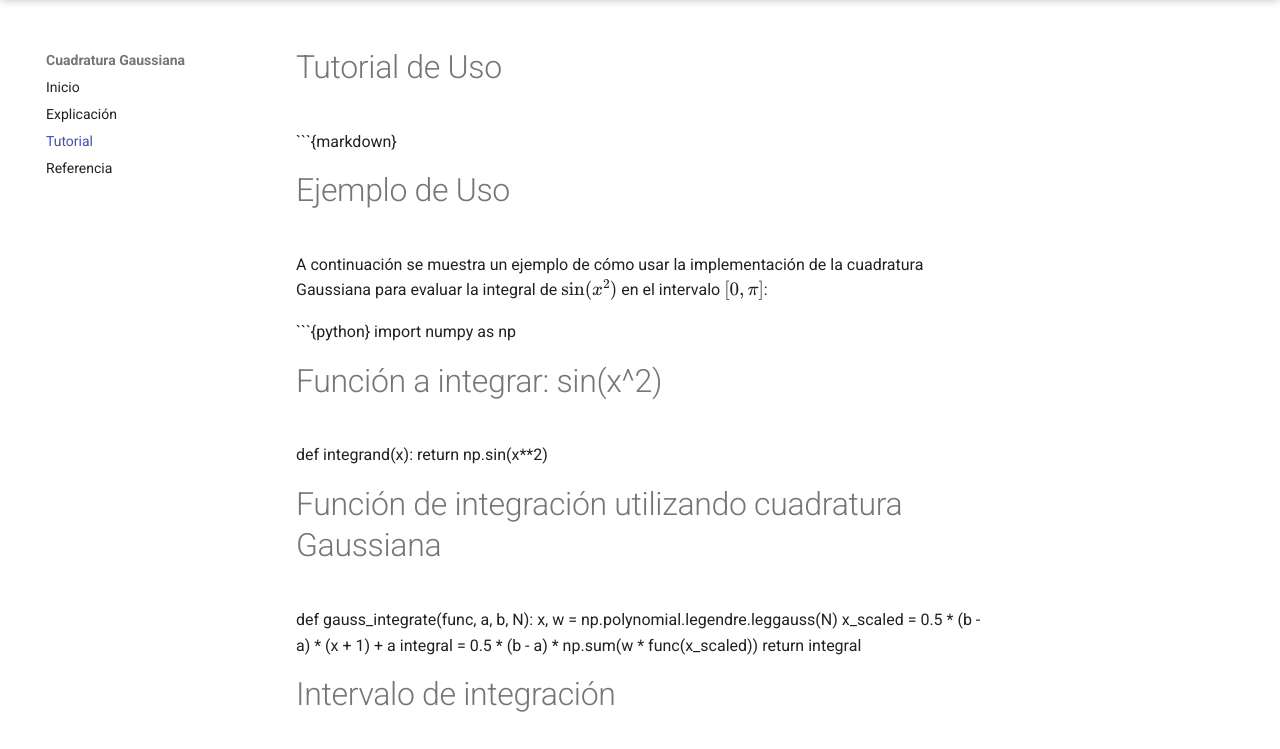
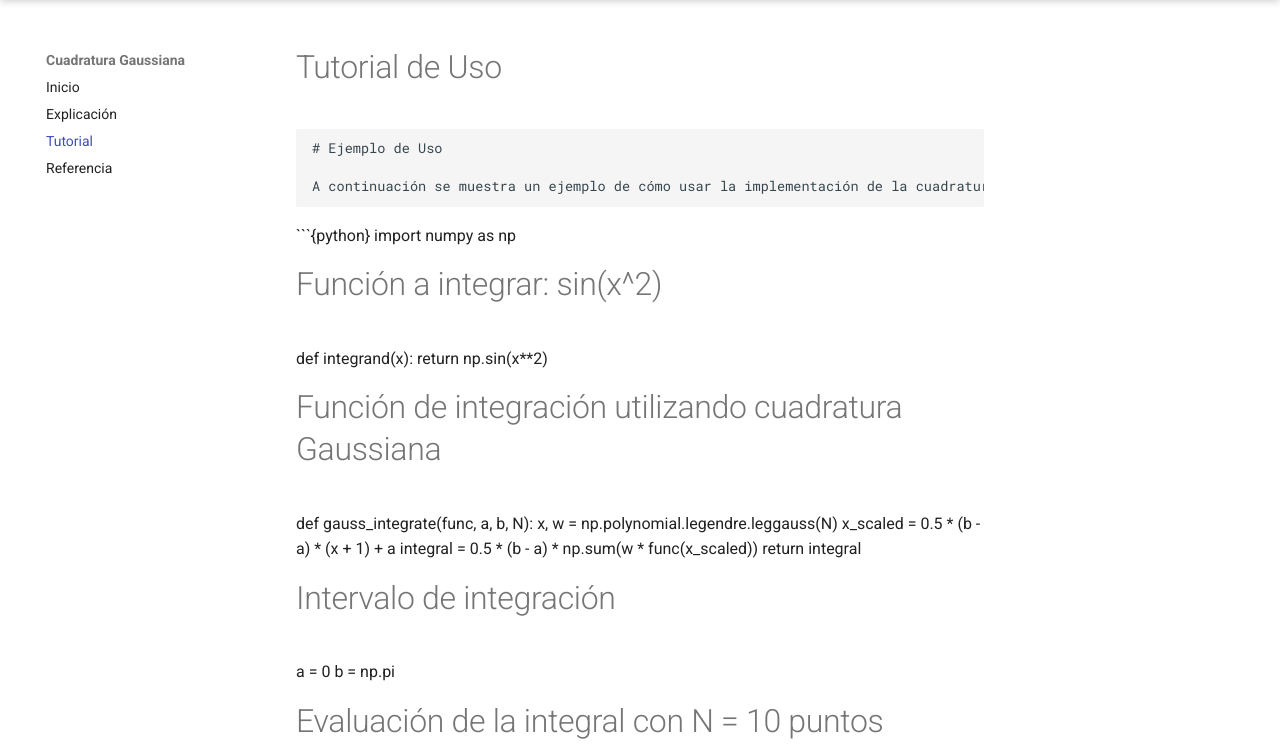
Before and after one commit to KarolayAN/Tarea2, a plain HTML site: page tutorials/index.html in a window 1280 px wide. Shown: the part 51-800 px from the top of the page. Drawn offline with nearby package versions, Linux system fonts and the light colour scheme.

Commit message:
Deployed f12a2aa with MkDocs version: 1.6.1

````diff
--- a/tutorials/index.html
+++ b/tutorials/index.html
@@ -290,9 +290,10 @@
 
 
 <h1 id="tutorial-de-uso">Tutorial de Uso<a class="headerlink" href="#tutorial-de-uso" title="Permanent link">&para;</a></h1>
-<p>```{markdown}</p>
-<h1 id="ejemplo-de-uso">Ejemplo de Uso<a class="headerlink" href="#ejemplo-de-uso" title="Permanent link">&para;</a></h1>
-<p>A continuación se muestra un ejemplo de cómo usar la implementación de la cuadratura Gaussiana para evaluar la integral de <span class="arithmatex">\( \sin(x^2) \)</span> en el intervalo <span class="arithmatex">\( [0, \pi] \)</span>:</p>
+<div class="highlight"><pre><span></span><code># Ejemplo de Uso
+
+A continuación se muestra un ejemplo de cómo usar la implementación de la cuadratura Gaussiana para evaluar la integral de \( \sin(x^2) \) en el intervalo \( [0, \pi] \):
+</code></pre></div>
 <p>```{python}
 import numpy as np</p>
 <h1 id="funcion-a-integrar-sinx2">Función a integrar: sin(x^2)<a class="headerlink" href="#funcion-a-integrar-sinx2" title="Permanent link">&para;</a></h1>
````
